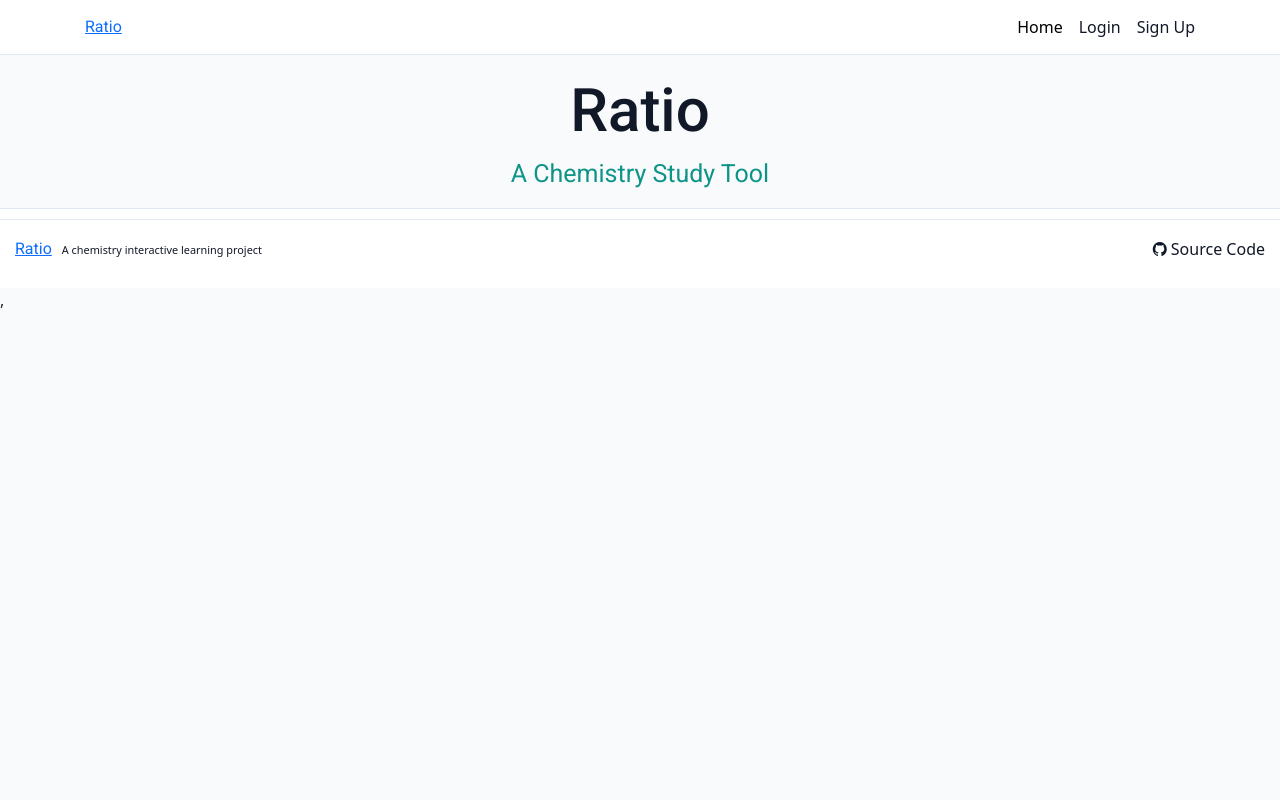
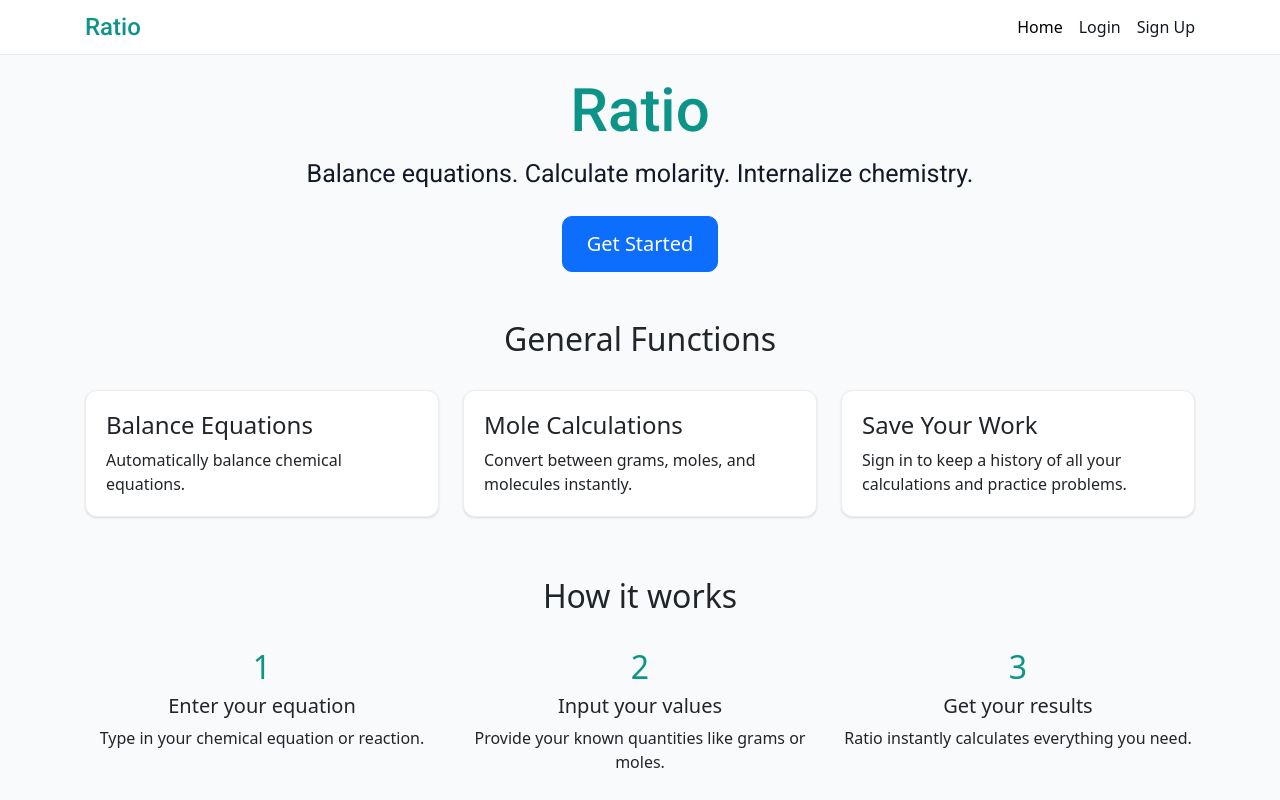
Before and after one commit to imtricksterr/Stoichiometry-Calculator, a React (Vite) app in the folder frontend/: page / in a window 1280 px wide. Shown: the top 800 px of the page. Built offline with nearby package versions, Linux system fonts and the light colour scheme.

Commit message:
add home/register page

```diff
--- a/frontend/src/components/Footer.tsx
+++ b/frontend/src/components/Footer.tsx
@@ -6,7 +6,7 @@ function Footer() {
     <footer>
       <div className="container">
         <div>
-          <Link to="/" className="logo-font">
+          <Link to="/" className="navbar-logo-footer">
             Ratio
           </Link>
           <span className="attribution">
--- a/frontend/src/pages/ForgotPassword.tsx
+++ b/frontend/src/pages/ForgotPassword.tsx
@@ -0,0 +1,5 @@
+function ForgotPassword() {
+  return <div>Forgot Password Page</div>;
+}
+
+export default ForgotPassword;
--- a/frontend/src/pages/Home.tsx
+++ b/frontend/src/pages/Home.tsx
@@ -1,8 +1,104 @@
+import { Link } from "react-router-dom";
+
 function Home() {
   return (
-    <div className="header">
-      <h1 className="title">Ratio</h1>
-      <p className="subheader">A Chemistry Study Tool</p>
+    <div className="home-page">
+      {}
+      <div className="banner">
+        <div className="container">
+          <h1 className="title">Ratio</h1>
+          <p className="subheader">
+            Balance equations. Calculate molarity. Internalize chemistry.
+          </p>
+          <div
+            style={{
+              display: "flex",
+              justifyContent: "center",
+              gap: "1rem",
+              marginTop: "1.5rem",
+            }}
+          >
+            <Link to="/calculations" className="btn btn-lg btn-primary">
+              Get Started
+            </Link>
+          </div>
+        </div>
+      </div>
+
+      {}
+      <div className="container" style={{ marginTop: "3rem" }}>
+        <h2 style={{ textAlign: "center", marginBottom: "2rem" }}>
+          General Functions
+        </h2>
+        <div className="row">
+          <div className="col-md-4">
+            <div className="card">
+              <div className="card-block">
+                <h4> Balance Equations</h4>
+                <p className="card-text">
+                  Automatically balance chemical equations.
+                </p>
+              </div>
+            </div>
+          </div>
+          <div className="col-md-4">
+            <div className="card">
+              <div className="card-block">
+                <h4> Mole Calculations</h4>
+                <p className="card-text">
+                  Convert between grams, moles, and molecules instantly.
+                </p>
+              </div>
+            </div>
+          </div>
+          <div className="col-md-4">
+            <div className="card">
+              <div className="card-block">
+                <h4> Save Your Work</h4>
+                <p className="card-text">
+                  Sign in to keep a history of all your calculations and
+                  practice problems.
+                </p>
+              </div>
+            </div>
+          </div>
+        </div>
+      </div>
+
+      {}
+      <div className="container" style={{ marginTop: "3rem" }}>
+        <h2 style={{ textAlign: "center", marginBottom: "2rem" }}>
+          How it works
+        </h2>
+        <div className="row">
+          <div className="col-md-4" style={{ textAlign: "center" }}>
+            <h2 style={{ color: "#0d9488" }}>1</h2>
+            <h5>Enter your equation</h5>
+            <p>Type in your chemical equation or reaction.</p>
+          </div>
+          <div className="col-md-4" style={{ textAlign: "center" }}>
+            <h2 style={{ color: "#0d9488" }}>2</h2>
+            <h5>Input your values</h5>
+            <p>Provide your known quantities like grams or moles.</p>
+          </div>
+          <div className="col-md-4" style={{ textAlign: "center" }}>
+            <h2 style={{ color: "#0d9488" }}>3</h2>
+            <h5>Get your results</h5>
+            <p>Ratio instantly calculates everything you need.</p>
+          </div>
+        </div>
+      </div>
+
+      {/* CTA */}
+      <div style={{ textAlign: "center", margin: "4rem 0" }}>
+        <h2>Ready to start?</h2>
+        <p style={{ color: "#6b7280", marginBottom: "1.5rem" }}>
+          Jump into the calculator and get studying.
+        </p>
+        <Link to="/calculations" className="btn btn-lg btn-primary">
+          Open Calculator
+        </Link>
+      </div>
     </div>
   );
 }
--- a/frontend/src/pages/Register.tsx
+++ b/frontend/src/pages/Register.tsx
@@ -1,10 +1,59 @@
+import { useState } from "react";
+import { Link, useNavigate } from "react-router-dom";
+
 function Register() {
+  const [name, setName] = useState("");
+  const [email, setEmail] = useState("");
+  const [password, setPassword] = useState("");
+  const navigate = useNavigate();
+
+  function handleSubmit(e: React.FormEvent) {
+    e.preventDefault();
+
+    navigate("/login");
+  }
+
   return (
-    <div className="header">
-      <h1 className="title">Join us!</h1>
-      <p className="subheader">
-        To save your past problems, calcuations, and more.
-      </p>
+    <div className="auth-page">
+      <div className="container page" style={{ maxWidth: "400px" }}>
+        <h1 className="text-xs-center">Register</h1>
+        <p className="text-xs-center">
+          <Link to="/login">Already have an account?</Link>
+        </p>
+
+        <form onSubmit={handleSubmit}>
+          <fieldset className="form-group">
+            <input
+              className="form-control form-control-lg"
+              type="text"
+              placeholder="Your Name"
+              value={name}
+              onChange={(e) => setName(e.target.value)}
+            />
+          </fieldset>
+          <fieldset className="form-group">
+            <input
+              className="form-control form-control-lg"
+              type="email"
+              placeholder="Email"
+              value={email}
+              onChange={(e) => setEmail(e.target.value)}
+            />
+          </fieldset>
+          <fieldset className="form-group">
+            <input
+              className="form-control form-control-lg"
+              type="password"
+              placeholder="Password"
+              value={password}
+              onChange={(e) => setPassword(e.target.value)}
+            />
+          </fieldset>
+          <button className="btn btn-lg btn-primary" style={{ width: "100%" }}>
+            Sign up
+          </button>
+        </form>
+      </div>
     </div>
   );
 }
--- a/frontend/src/styles.css
+++ b/frontend/src/styles.css
@@ -22,34 +22,6 @@ app-root {
   margin-right: auto;
   padding-left: 15px;
   padding-right: 15px;
-}
-
-.title {
-  color: #111827;
-  font-family: "Roboto", sans-serif;
-  font-size: 60px;
-  margin-top: 20px;
-  text-align: center;
-}
-
-.subheader {
-  color: #0d9488;
-  font-family: "Roboto", sans-serif;
-  font-size: 25px;
-  text-align: center;
-}
-
-button {
-  background-color: #0d9488;
-  border: none;
-  color: white;
-  padding: 20px;
-  text-align: center;
-  text-decoration: none;
-  display: inline-block;
-  font-size: 16px;
-  margin: 4px 2px;
-  cursor: pointer;
 }
 
 /* ============================================================================
@@ -86,6 +58,83 @@ button {
   padding-bottom: 0.425rem;
 }
 
+.navbar-logo {
+  color: #0d9488;
+  text-decoration: none;
+  font-size: 1.5rem;
+  font-weight: 500;
+}
+
+.navbar-logo:hover {
+  color: #0d9488;
+  text-decoration: none;
+}
+
+/* ============================================================================
+ * OUTLET
+ * ============================================================================ */
+
+.title {
+  color: #0d9488;
+  font-family: "Roboto", sans-serif;
+  font-size: 60px;
+  margin-top: 20px;
+  text-align: center;
+}
+
+.subheader {
+  color: #111827;
+  font-family: "Roboto", sans-serif;
+  font-size: 25px;
+  text-align: center;
+}
+
+.card {
+  position: relative;
+  display: block;
+  margin-bottom: 0.75rem;
+  background-color: #fff;
+  border-radius: 0.75rem;
+  border: 1px solid #eee;
+  box-shadow:
+    0 1px 3px rgba(0, 0, 0, 0.08),
+    0 1px 2px rgba(0, 0, 0, 0.06);
+}
+
+.card-block {
+  padding: 1.25rem;
+}
+
+.btn-lg {
+  padding: 0.75rem 1.5rem;
+  font-size: 1.25rem;
+  border-radius: 0.625rem;
+}
+
+fieldset {
+  min-width: 0;
+  padding: 0;
+  margin: 0;
+  border: 0;
+}
+
+.form-group {
+  margin-bottom: 1rem;
+}
+
+button {
+  background-color: #0d9488;
+  border: none;
+  color: white;
+  padding: 20px;
+  text-align: center;
+  text-decoration: none;
+  display: inline-block;
+  font-size: 16px;
+  margin: 4px 2px;
+  cursor: pointer;
+}
+
 /* ============================================================================
  * FOOTER
  * ============================================================================ */
@@ -113,6 +162,13 @@ footer > .container {
   justify-content: space-between;
 }
 
+.navbar-logo-footer {
+  color: #0d9488;
+  text-decoration: none;
+  font-size: 1.2rem;
+  font-weight: 500;
+}
+
 /* ============================================================================
  * OTHER
  * ============================================================================ */
@@ -120,3 +176,7 @@ footer > .container {
 .text-xs-center {
   text-align: center !important;
 }
+
+.pull-xs-right {
+  float: right !important;
+}
```
